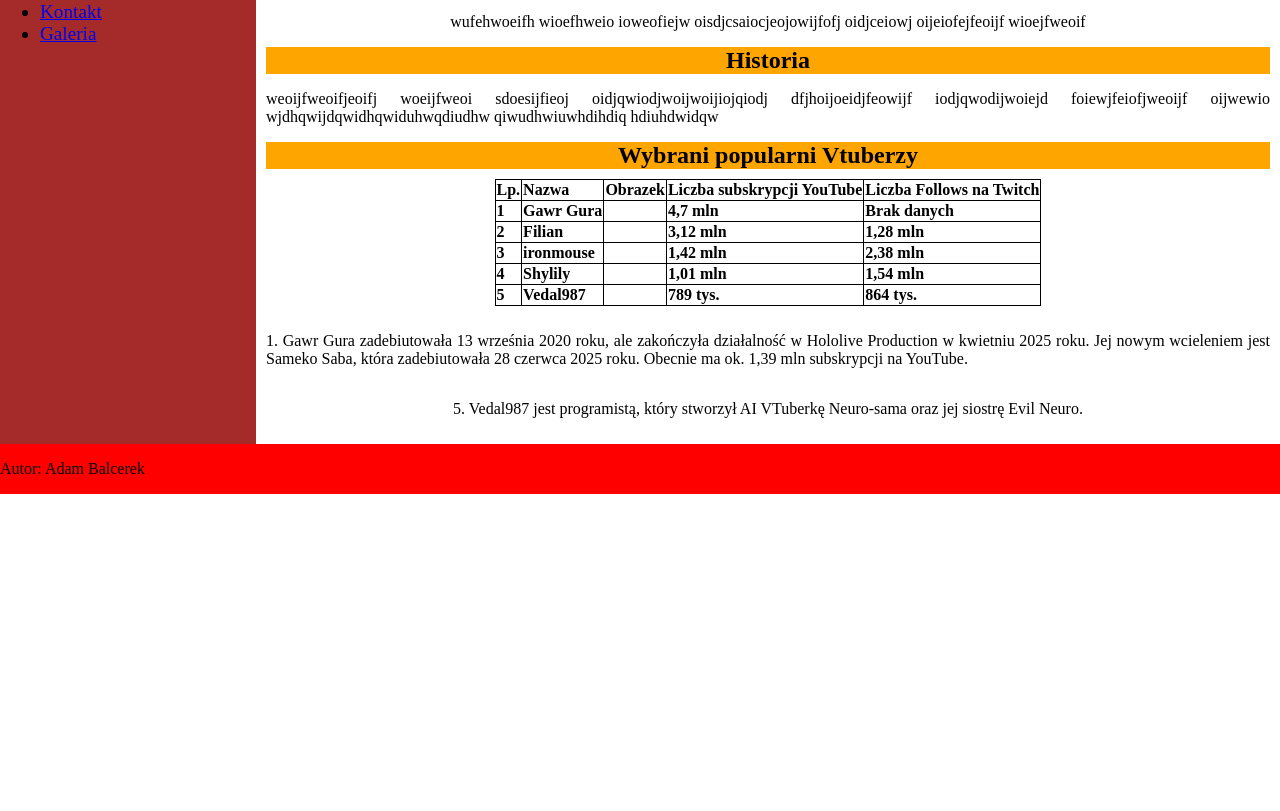
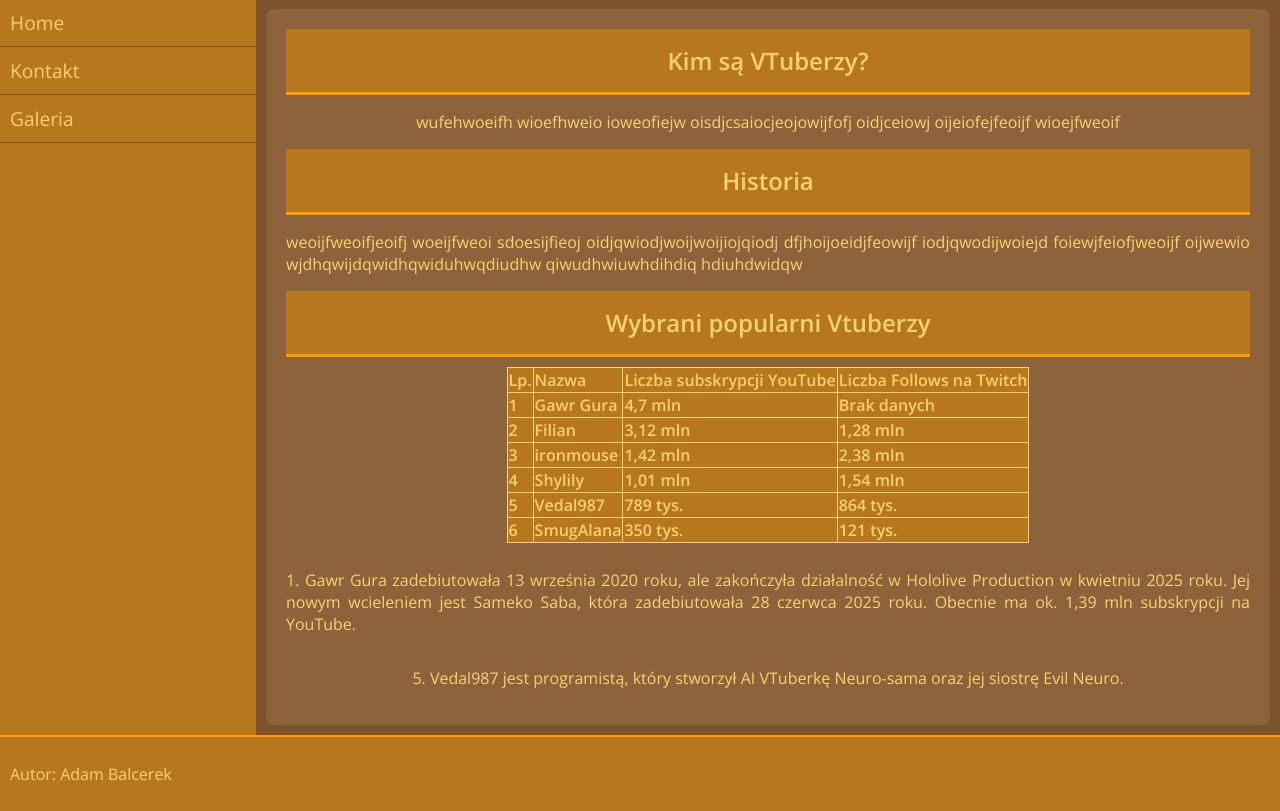
Before and after one commit to AdamBal603/WDAI_LAB, a plain HTML site: page Lab_02/index1.html in a window 1280 px wide. Shown: the part 77-888 px from the top of the page. Before the commit the page ends 800 px from the top, so only its background shows below. Drawn offline with nearby package versions, Linux system fonts and the light colour scheme.

Commit message:
projekt prawie gotowy

```diff
--- a/Lab_02/index1.html
+++ b/Lab_02/index1.html
@@ -14,7 +14,6 @@
     </head>
     <body>
         <h1>VTubers Lair - Home</h1>
-        <div class="navbar">
         <nav>
             <ul>
                 <li><a href="./index1.html">Home</a></li>
@@ -22,7 +21,6 @@
                 <li><a href="./index3.html">Galeria</a></li>
             </ul>
         </nav>
-        </div>
 
         <div class="main">
             <h2>Kim są VTuberzy?</h2>
@@ -38,7 +36,6 @@
                 <tr>
                     <th>Lp.</th>
                     <th>Nazwa</th>
-                    <th>Obrazek</th>
                     <th>Liczba subskrypcji YouTube</th>
                     <th>Liczba Follows na Twitch</th>
                 </tr>
@@ -46,7 +43,6 @@
                 <tr>
                     <th>1</th>
                     <th>Gawr Gura</th>
-                    <th></th>
                     <th>4,7 mln</th>
                     <th>Brak danych</th>
                 </tr>
@@ -54,7 +50,6 @@
                 <tr>
                     <th>2</th>
                     <th>Filian</th>
-                    <th></th>
                     <th>3,12 mln</th>
                     <th>1,28 mln</th>
                 </tr>
@@ -62,7 +57,6 @@
                 <tr>
                     <th>3</th>
                     <th>ironmouse</th>
-                    <th></th>
                     <th>1,42 mln</th>
                     <th>2,38 mln</th>
                 </tr>
@@ -70,7 +64,6 @@
                 <tr>
                     <th>4</th>
                     <th>Shylily</th>
-                    <th></th>
                     <th>1,01 mln</th>
                     <th>1,54 mln</th>
                 </tr>
@@ -78,9 +71,15 @@
                 <tr>
                     <th>5</th>
                     <th>Vedal987</th>
-                    <th></th>
                     <th>789 tys.</th>
                     <th>864 tys.</th>
+                </tr>
+
+                <tr>
+                    <th>6</th>
+                    <th>SmugAlana</th>
+                    <th>350 tys.</th>
+                    <th>121 tys.</th>
                 </tr>
             </table>
 
--- a/Lab_02/style.css
+++ b/Lab_02/style.css
@@ -1,32 +1,71 @@
+/* Paleta kolorów: #7B542F, #B6771D, #FF9D00, #FFCF71 */
+
+@import url('https://fonts.googleapis.com/css2?family=Open+Sans:wght@400;600&display=swap');
+
 body {
     display: flex;
     flex-wrap: wrap;
     align-content: flex-start;
     margin: 0;
+    font-family: 'Open Sans', sans-serif;
+    background-color: #7B542F;
+    color: #FFCF71;
 }
+
+/* Nagłówki */
 h1, h2 {
     margin: 0;
-    background-color: orange;
+    background-color: #B6771D;
     text-align: center;
     width: 100%;
+    color: #FFCF71;
+    padding: 15px 0;
+    border-bottom: 3px solid #FF9D00;
 }
 
+/* Stopka */
 footer {
-    background-color: red;
+    background-color: #B6771D;
+    color: #FFCF71;
     text-align: left;
     width: 100%;
+    padding: 10px;
+    border-top: 2px solid #FF9D00;
 }
-.obrazek {
-    margin: 20px 20px 20px 20px;
-    width: 200px;
-    height: 200px;
-}
-.navbar {
-    background-color: brown;
+
+/* Nawigacja boczna */
+nav {
+    background-color: #B6771D;
     width: 20%;
     height: auto;
     font-size: larger;
+    color: #FFCF71;
 }
+
+nav ul {
+    list-style-type: none;
+    margin: 0;
+    padding: 0;
+}
+
+nav li {
+    border-bottom: 1px solid #7B542F;
+}
+
+nav a {
+    display: block;
+    color: #FFCF71;
+    text-decoration: none;
+    padding: 10px;
+    transition: background-color 0.3s, color 0.3s;
+}
+
+nav a:hover {
+    background-color: #FF9D00;
+    color: #7B542F;
+}
+
+/* Główna zawartość */
 .main {
     flex: 1;
     display: flex;
@@ -37,8 +76,60 @@ footer {
     justify-content: space-around;
     margin: 10px;
     text-align: justify;
+    background-color: #8C633A;
+    border-radius: 8px;
+    padding: 20px;
 }
+
+/* Obrazki w galerii */
+.obrazek, img {
+    background-color: #FFCF71;
+    color: #7B542F;
+    margin: 10px;
+    width: 200px;
+    height: 200px;
+    border-radius: 10px;
+    display: flex;
+    align-items: center;
+    justify-content: center;
+    font-weight: bold;
+}
+
+/* Tabela */
 table, th, td {
-    border: 1px solid black;
+    border: 1px solid #FFCF71;
     border-collapse: collapse;
+    color: #FFCF71;
 }
+
+th {
+    background-color: #B6771D;
+}
+
+td {
+    background-color: #7B542F;
+}
+
+/* Formularz */
+input, select, textarea {
+    background-color: #FFCF71;
+    border: 1px solid #B6771D;
+    color: #7B542F;
+    border-radius: 5px;
+    padding: 5px;
+    margin: 5px 0;
+}
+
+input[type="submit"] {
+    background-color: #FF9D00;
+    color: #7B542F;
+    border: none;
+    font-weight: bold;
+    cursor: pointer;
+    transition: background-color 0.3s;
+}
+
+input[type="submit"]:hover {
+    background-color: #B6771D;
+    color: #FFCF71;
+}
```
Also changed, not shown: Lab_02/index3.html (+1 -1 lines). Lines whose indentation alone changed are shown as unchanged.
